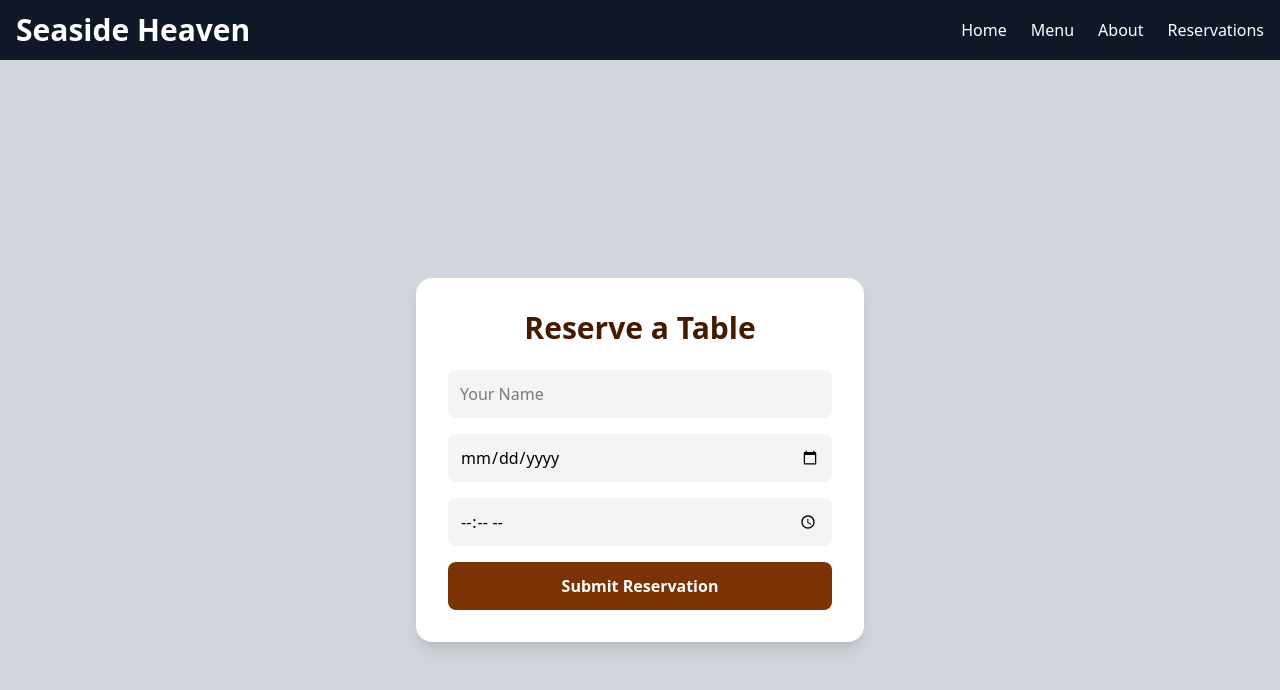
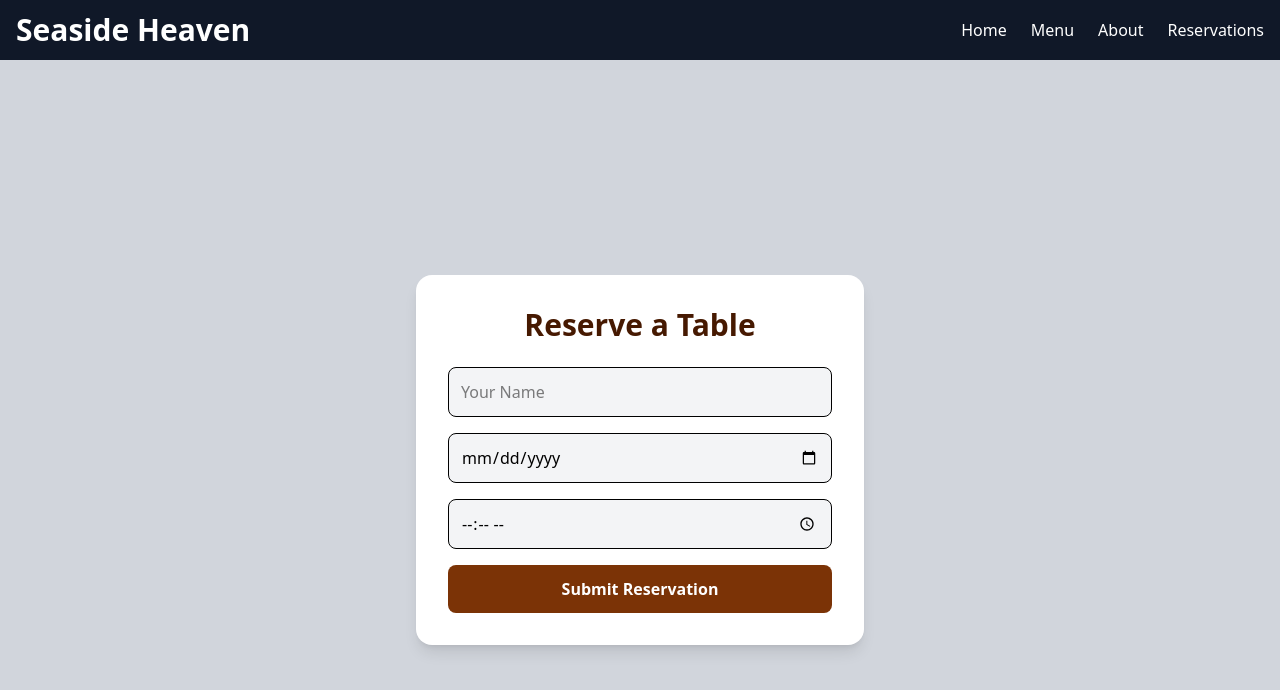
Before and after one commit to meow8080/Restaurant-Website, a React (Vite) app: page /reservations in a window 1280 px wide. Shown: the top 690 px of the page. Built offline with nearby package versions, Linux system fonts and the light colour scheme; the HTML template or start-up script is replaced by a standard one.

Commit message:
Update Reservation.jsx

```diff
--- a/src/components/Reservation.jsx
+++ b/src/components/Reservation.jsx
@@ -8,38 +8,41 @@ function Reservations() {
 
   const today = new Date().toISOString().split("T")[0];
 
+  const validateDateTime = (selectedDate, selectedTime) => {
+    if (!selectedDate || !selectedTime) return true;
+
+    const now = new Date();
+    const currentTimeString = now.toTimeString().slice(0, 5);
+
+    if (selectedDate === today && selectedTime < currentTimeString) {
+      setError("Please select a future time.");
+      return false;
+    }
+
+    setError("");
+    return true;
+  };
+
   const handleDateChange = (e) => {
-    const selectedDate = e.target.value;
-    setDate(selectedDate);
-
-    if (selectedDate < today) {
+    const newDate = e.target.value;
+    setDate(newDate);
+    if (newDate < today) {
       setError("Please select a future date.");
     } else {
       setError("");
+      if (time) validateDateTime(newDate, time);
     }
   };
 
   const handleTimeChange = (e) => {
-    const selectedTime = e.target.value;
-    if (!date) {
-      setTime(selectedTime);
-      return;
-    }
-    if (date === today) {
-      const currentTime = new Date().toTimeString().slice(0, 5);
-
-      if (selectedTime < currentTime) {
-        setError("Please select a future time.");
-        return;
-      }
-    }
-
-    setTime(selectedTime);
-    setError("");
+    const newTime = e.target.value;
+    setTime(newTime);
+    validateDateTime(date, newTime);
   };
 
   const handleSubmit = (e) => {
     e.preventDefault();
+    if (!validateDateTime(date, time)) return;
 
     if (!name || !date || !time) {
       setError("All fields are required.");
@@ -47,18 +50,13 @@ function Reservations() {
     }
 
     alert(`Reservation booked for ${name} on ${date} at ${time}`);
-    setName("");
-    setDate("");
-    setTime("");
-    setError("");
+    setName(""); setDate(""); setTime(""); setError("");
   };
 
   return (
-    <div className="min-h-screen bg-gray-300 flex items-center fade-in justify-center px-4">
+    <div className="min-h-screen bg-gray-300 flex items-center justify-center px-4">
       <div className="bg-white p-8 rounded-2xl shadow-lg w-full max-w-md">
-        <h1 className="text-3xl font-bold text-amber-950 text-center mb-6">
-          Reserve a Table
-        </h1>
+        <h1 className="text-3xl font-bold text-amber-950 text-center mb-6">Reserve a Table</h1>
 
         <form onSubmit={handleSubmit} className="space-y-4">
           <input
@@ -66,7 +64,7 @@ function Reservations() {
             placeholder="Your Name"
             value={name}
             onChange={(e) => setName(e.target.value)}
-            className="w-full p-3 rounded-lg bg-gray-100"
+            className="w-full p-3 rounded-lg bg-gray-100 border focus:ring-2 focus:ring-amber-900 outline-none"
             required
           />
 
@@ -75,7 +73,7 @@ function Reservations() {
             value={date}
             min={today}
             onChange={handleDateChange}
-            className="w-full p-3 rounded-lg bg-gray-100"
+            className="w-full p-3 rounded-lg bg-gray-100 border outline-none"
             required
           />
 
@@ -83,13 +81,12 @@ function Reservations() {
             type="time"
             value={time}
             onChange={handleTimeChange}
-            className="w-full p-3 rounded-lg bg-gray-100"
+            onBlur={(e) => validateDateTime(date, e.target.value)}
+            className="w-full p-3 rounded-lg bg-gray-100 border outline-none"
             required
           />
 
-          {error && (
-            <p className="text-red-600 text-sm font-medium">{error}</p>
-          )}
+          {error && <p className="text-red-600 text-sm font-medium">{error}</p>}
 
           <button
             type="submit"
```
